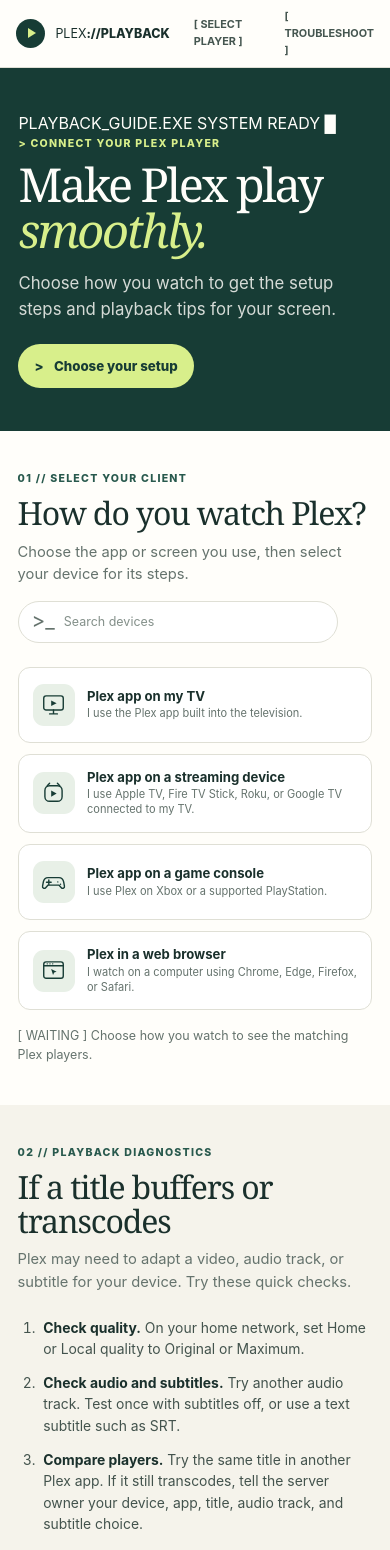
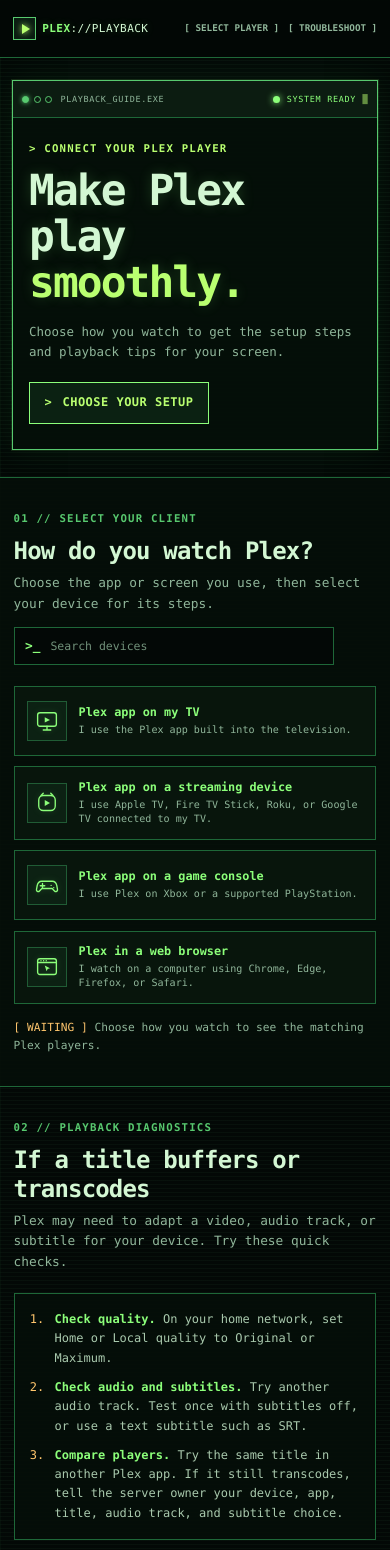
Before and after one commit to cproxy/plex-client-guide, a plain HTML site: page site/index.html in a window 390 px wide. Shown: the top 1550 px of the page. Drawn offline with Linux system fonts and the light colour scheme.

Commit message:
Style guide as a 90s hacker terminal

```diff
--- a/site/styles.css
+++ b/site/styles.css
@@ -1,132 +1,176 @@
 :root {
-  color-scheme: light;
-  --ink: #1a302c; --muted: #65736d; --cream: #f5f3eb; --paper: #fffefa;
-  --line: #dfdfd5; --green: #173c35; --green-2: #28594d; --lime: #d8ef8b; --orange: #d97d55; --mint: #e8f0e7;
-  font-family: Inter, ui-sans-serif, system-ui, -apple-system, BlinkMacSystemFont, "Segoe UI", sans-serif;
+  color-scheme: dark;
+  --ink: #d3f7d3;
+  --muted: #90b69a;
+  --black: #030806;
+  --panel: #07120c;
+  --panel-2: #0b1d12;
+  --line: #1e6738;
+  --green: #8cff7a;
+  --green-2: #58c96f;
+  --lime: #b9ff70;
+  --amber: #ffc66d;
+  --mint: #0d2818;
+  font-family: "Cascadia Mono", "SFMono-Regular", Consolas, "Liberation Mono", monospace;
 }
+
 * { box-sizing: border-box; }
-html { scroll-behavior: smooth; scroll-padding-top: 76px; }
-body { margin: 0; background: var(--cream); color: var(--ink); font-size: 16px; line-height: 1.55; }
+html { scroll-behavior: smooth; scroll-padding-top: 80px; }
+body {
+  margin: 0; color: var(--ink); background-color: var(--black); font-size: 14px; line-height: 1.6;
+  background-image:
+    repeating-linear-gradient(to bottom, rgba(133,255,150,.035) 0, rgba(133,255,150,.035) 1px, transparent 1px, transparent 4px),
+    linear-gradient(rgba(63,184,91,.045) 1px, transparent 1px),
+    linear-gradient(90deg, rgba(63,184,91,.045) 1px, transparent 1px);
+  background-size: auto, 32px 32px, 32px 32px;
+  background-attachment: fixed;
+}
 a { color: inherit; }
 button, input { font: inherit; }
 button { color: inherit; }
 [hidden] { display: none !important; }
-:focus-visible { outline: 3px solid var(--orange); outline-offset: 3px; }
-::selection { color: var(--green); background: var(--lime); }
-.skip-link { position: fixed; z-index: 20; left: 1rem; top: -4rem; padding: .7rem 1rem; background: var(--lime); color: var(--green); border-radius: .5rem; font-weight: 700; }
+:focus-visible { outline: 2px solid var(--amber); outline-offset: 3px; }
+::selection { color: var(--black); background: var(--lime); }
+.skip-link { position: fixed; z-index: 20; left: 1rem; top: -4rem; padding: .65rem .85rem; color: var(--black); background: var(--lime); font-weight: 800; }
 .skip-link:focus { top: 1rem; }
 .visually-hidden { position: absolute; width: 1px; height: 1px; padding: 0; margin: -1px; overflow: hidden; clip: rect(0,0,0,0); white-space: nowrap; border: 0; }
 
-.site-header { position: sticky; top: 0; z-index: 10; min-height: 66px; display: flex; align-items: center; justify-content: space-between; gap: 1.5rem; padding: 0 clamp(1.1rem,5vw,4.5rem); background: var(--paper); border-bottom: 1px solid var(--line); }
-.brand { display: inline-flex; align-items: center; gap: .65rem; text-decoration: none; font-size: .9rem; white-space: nowrap; }
-.brand b { font-weight: 800; }
-.brand-mark { width: 29px; height: 29px; display: inline-grid; place-items: center; border-radius: 50%; background: var(--green); }
-.brand-mark span { width: 0; height: 0; margin-left: 3px; border-top: 5px solid transparent; border-bottom: 5px solid transparent; border-left: 8px solid var(--lime); }
-.main-nav { display: flex; align-items: center; gap: 1.5rem; }
-.main-nav a { color: #455650; font-size: .82rem; font-weight: 700; text-decoration: none; }
-.main-nav a:hover { color: var(--green-2); }
+.site-header {
+  position: sticky; top: 0; z-index: 10; min-height: 62px; display: flex; align-items: center; justify-content: space-between;
+  gap: 1.2rem; padding: .55rem clamp(1rem,5vw,4rem); background: rgba(3,8,6,.96); border-bottom: 1px solid var(--line);
+}
+.brand { display: inline-flex; align-items: center; gap: .6rem; color: var(--green); text-decoration: none; font-size: .83rem; font-weight: 700; letter-spacing: .04em; white-space: nowrap; text-shadow: 0 0 9px rgba(140,255,122,.24); }
+.brand b { color: var(--ink); font-weight: 500; }
+.brand-mark { width: 27px; height: 27px; display: inline-grid; place-items: center; border: 1px solid var(--green-2); background: var(--panel-2); }
+.brand-mark span { width: 0; height: 0; margin-left: 3px; border-top: 5px solid transparent; border-bottom: 5px solid transparent; border-left: 8px solid var(--lime); filter: drop-shadow(0 0 3px var(--lime)); }
+.main-nav { display: flex; align-items: center; gap: 1.25rem; }
+.main-nav a { color: var(--muted); font-size: .72rem; font-weight: 700; text-decoration: none; }
+.main-nav a:hover { color: var(--lime); text-shadow: 0 0 8px rgba(185,255,112,.45); }
 
-.hero { padding: 3.5rem clamp(1.1rem,7vw,7rem); color: var(--paper); background: var(--green); }
-.hero-copy { max-width: 760px; margin: 0 auto; }
-.eyebrow { margin: 0 0 .55rem; color: var(--green-2); text-transform: uppercase; letter-spacing: .12em; font-size: .66rem; font-weight: 850; }
+.hero { padding: 2.3rem clamp(1rem,5vw,4rem) 2.6rem; }
+.terminal-window { max-width: 1080px; margin: 0 auto; border: 1px solid var(--green-2); background: rgba(5,15,9,.96); box-shadow: 0 0 0 1px rgba(140,255,122,.12), 0 0 36px rgba(39,195,77,.09); }
+.terminal-bar { min-height: 37px; display: flex; align-items: center; gap: 1rem; padding: .45rem .8rem; border-bottom: 1px solid var(--line); background: #0c1c11; color: var(--muted); font-size: .65rem; letter-spacing: .08em; }
+.terminal-lights { display: flex; gap: .3rem; }
+.terminal-lights i { width: 7px; height: 7px; display: block; border: 1px solid var(--green-2); border-radius: 50%; }
+.terminal-lights i:first-child { background: var(--green-2); box-shadow: 0 0 5px var(--green-2); }
+.terminal-title { flex: 1; }
+.terminal-status { display: inline-flex; align-items: center; gap: .4rem; color: var(--green); }
+.status-led { width: 7px; height: 7px; display: inline-block; border-radius: 50%; background: var(--green); box-shadow: 0 0 7px var(--green); }
+.terminal-cursor { color: var(--lime); animation: blink 1.15s steps(2,end) infinite; }
+@keyframes blink { 50% { opacity: 0; } }
+.hero-copy { max-width: 760px; padding: clamp(1.5rem,5vw,3.2rem); }
+.eyebrow { margin: 0 0 .6rem; color: var(--green-2); text-transform: uppercase; letter-spacing: .11em; font-size: .67rem; font-weight: 800; }
 .eyebrow-light { color: var(--lime); }
-.hero h1 { margin: .2rem 0 1rem; font-family: Georgia, "Iowan Old Style", serif; font-size: clamp(2.8rem,6vw,4.6rem); line-height: 1; letter-spacing: -.05em; font-weight: 500; }
-.hero h1 em { color: var(--lime); font-weight: 400; }
-.hero-lede { max-width: 560px; margin: 0; color: rgba(255,254,250,.82); font-size: 1.05rem; }
-.hero-actions { margin-top: 1.35rem; }
-.button { display: inline-flex; align-items: center; justify-content: center; gap: .65rem; min-height: 44px; padding: .6rem 1rem; border-radius: 999px; font-size: .83rem; font-weight: 800; text-decoration: none; }
-.button-lime { background: var(--lime); color: var(--green); }
-.button-lime:hover { background: #e4f5a8; }
+.hero h1 { margin: .25rem 0 1rem; color: var(--ink); font-size: clamp(2.2rem,6vw,4.2rem); line-height: 1.08; letter-spacing: -.045em; font-weight: 700; text-shadow: 0 0 14px rgba(140,255,122,.19); }
+.hero h1 em { color: var(--lime); font-style: normal; }
+.hero-lede { max-width: 570px; margin: 0; color: var(--muted); font-size: .9rem; }
+.hero-actions { margin-top: 1.25rem; }
+.button { display: inline-flex; align-items: center; gap: .65rem; min-height: 42px; padding: .55rem .9rem; border: 1px solid var(--green); background: #0b2112; color: var(--lime); font-size: .75rem; font-weight: 800; text-decoration: none; text-transform: uppercase; letter-spacing: .04em; }
+.button:hover { background: #12351c; box-shadow: 0 0 12px rgba(140,255,122,.25); }
 
-.section { padding: 3.3rem clamp(1.1rem,7vw,7rem); }
-.section-heading { display: flex; align-items: end; justify-content: space-between; gap: 1.5rem; margin-bottom: 1.5rem; }
-.section-heading h2 { max-width: 680px; margin: 0; font-family: Georgia, "Iowan Old Style", serif; font-size: clamp(2rem,4vw,3rem); font-weight: 500; line-height: 1.06; letter-spacing: -.035em; }
-.section-lede { max-width: 620px; margin: .65rem 0 0; color: var(--muted); font-size: .92rem; }
-.device-section, .help-section { background: var(--paper); }
-.search-box { display: flex; align-items: center; gap: .45rem; width: min(100%,220px); min-height: 42px; padding: 0 .8rem; border: 1px solid var(--line); border-radius: 999px; background: white; color: var(--muted); }
-.search-box:focus-within { outline: 2px solid var(--green-2); outline-offset: 2px; }
-.search-icon { font-size: 1.3rem; line-height: 1; }
-.search-box input { min-width: 0; width: 100%; border: 0; outline: 0; color: var(--ink); background: transparent; font-size: .78rem; }
-.search-box input::placeholder { color: #84908a; opacity: 1; }
+.section { padding: 2.8rem clamp(1rem,5vw,4rem); }
+.device-section, .help-section { max-width: 1200px; margin: 0 auto; border: 1px solid var(--line); border-width: 1px 0; background: rgba(5,14,8,.88); }
+.section-heading { display: flex; align-items: end; justify-content: space-between; gap: 1.3rem; margin-bottom: 1.3rem; }
+.section-heading h2 { margin: 0; color: var(--ink); font-size: clamp(1.5rem,3.6vw,2.45rem); line-height: 1.2; letter-spacing: -.035em; font-weight: 700; }
+.section-lede { max-width: 630px; margin: .45rem 0 0; color: var(--muted); font-size: .8rem; }
+.search-box { display: flex; align-items: center; gap: .5rem; width: min(100%,210px); min-height: 38px; padding: 0 .65rem; border: 1px solid var(--line); background: var(--black); color: var(--green); }
+.search-box:focus-within { border-color: var(--lime); box-shadow: 0 0 10px rgba(185,255,112,.16); }
+.search-icon { font-size: .8rem; font-weight: 800; }
+.search-box input { min-width: 0; width: 100%; border: 0; outline: 0; color: var(--ink); background: transparent; font-size: .72rem; }
+.search-box input::placeholder { color: #71917a; opacity: 1; }
 
-.category-grid { display: grid; grid-template-columns: repeat(4,minmax(0,1fr)); gap: .7rem; }
-.category-card { display: flex; align-items: center; gap: .75rem; min-height: 88px; padding: .9rem; text-align: left; border: 1px solid var(--line); border-radius: 12px; background: #fff; cursor: pointer; transition: border-color .15s ease,background .15s ease; }
-.category-card:hover { border-color: #91ae98; background: #fbfdf8; }
-.category-card[aria-pressed="true"] { border-color: var(--green); background: #f0f5ec; box-shadow: inset 0 0 0 1px var(--green); }
-.category-icon { display: grid; flex: 0 0 42px; width: 42px; height: 42px; place-items: center; color: var(--green); border-radius: 11px; background: var(--mint); }
-.category-icon svg { width: 25px; height: 25px; }
+.category-grid { display: grid; grid-template-columns: repeat(4,minmax(0,1fr)); gap: .65rem; }
+.category-card { display: flex; align-items: center; gap: .7rem; min-height: 84px; padding: .8rem; text-align: left; border: 1px solid var(--line); background: #08150c; cursor: pointer; transition: border-color .15s ease,background .15s ease; }
+.category-card:hover { border-color: var(--green); background: #0b1d11; }
+.category-card[aria-pressed="true"] { border-color: var(--lime); background: #102419; box-shadow: inset 0 0 0 1px rgba(185,255,112,.3), 0 0 11px rgba(185,255,112,.11); }
+.category-icon { display: grid; flex: 0 0 40px; width: 40px; height: 40px; place-items: center; border: 1px solid #205c35; color: var(--green); background: #0c2113; }
+.category-icon svg { width: 24px; height: 24px; filter: drop-shadow(0 0 3px rgba(140,255,122,.18)); }
 .category-copy { min-width: 0; display: grid; gap: .12rem; }
-.category-copy strong { font-size: .82rem; line-height: 1.25; }
-.category-copy span { color: var(--muted); font-size: .69rem; line-height: 1.35; }
-.picker-hint { margin: 1rem 0 0; color: var(--muted); font-size: .78rem; }
-.device-results { margin-top: 2rem; }
-.results-heading { display: flex; align-items: end; justify-content: space-between; gap: 1rem; margin-bottom: .8rem; }
-.results-heading h3 { margin: 0; font-family: Georgia, "Iowan Old Style", serif; font-size: 1.6rem; font-weight: 500; line-height: 1.15; }
-.result-count { margin: 0; color: var(--muted); font-size: .75rem; }
-.device-grid { display: grid; grid-template-columns: repeat(3,minmax(0,1fr)); gap: .65rem; }
-.device-card { position: relative; display: flex; align-items: flex-start; gap: .7rem; min-height: 94px; padding: .85rem; text-align: left; border: 1px solid var(--line); border-radius: 11px; background: #fff; cursor: pointer; transition: border-color .15s ease,background .15s ease; }
-.device-card:hover { border-color: #91ae98; background: #fbfdf8; }
-.device-card[aria-pressed="true"] { border-color: var(--green); box-shadow: inset 0 0 0 1px var(--green); background: #f5f8f1; }
-.device-card .category-icon { flex-basis: 36px; width: 36px; height: 36px; border-radius: 9px; }
-.device-card .category-icon svg { width: 21px; height: 21px; }
-.device-copy { display: grid; gap: .25rem; padding-right: .75rem; }
-.device-copy strong { font-size: .8rem; line-height: 1.3; }
-.device-copy span { color: var(--muted); font-size: .68rem; line-height: 1.4; }
-.card-arrow { position: absolute; right: .7rem; bottom: .55rem; color: #789181; font-size: .9rem; }
-.empty-results { grid-column: 1/-1; padding: 1.2rem; border: 1px dashed #b9c5b9; border-radius: 10px; color: var(--muted); text-align: center; }
+.category-copy strong { color: var(--green); font-size: .74rem; line-height: 1.35; }
+.category-copy span { color: var(--muted); font-size: .63rem; line-height: 1.4; }
+.picker-hint { margin: .9rem 0 0; color: var(--muted); font-size: .7rem; }
+.picker-hint span { color: var(--amber); }
 
-.guide-panel { display: grid; grid-template-columns: .8fr 1.2fr; gap: 1.5rem; margin-top: 1rem; padding: clamp(1rem,3vw,1.7rem); border: 1px solid #d9e1d6; border-radius: 14px; background: #f1f5ee; }
+.device-results { margin-top: 1.7rem; }
+.results-heading { display: flex; align-items: baseline; justify-content: space-between; gap: 1rem; margin-bottom: .75rem; }
+.results-heading h3 { margin: 0; color: var(--lime); font-size: 1rem; font-weight: 700; }
+.result-count { margin: 0; color: var(--muted); font-size: .68rem; }
+.device-grid { display: grid; grid-template-columns: repeat(3,minmax(0,1fr)); gap: .6rem; }
+.device-card { position: relative; display: flex; align-items: flex-start; gap: .65rem; min-height: 84px; padding: .75rem; text-align: left; border: 1px solid var(--line); background: #07120b; cursor: pointer; }
+.device-card:hover { border-color: var(--green-2); background: #0a1a10; }
+.device-card[aria-pressed="true"] { border-color: var(--lime); background: #102419; }
+.device-card .category-icon { flex-basis: 33px; width: 33px; height: 33px; }
+.device-card .category-icon svg { width: 20px; height: 20px; }
+.device-copy { display: grid; gap: .2rem; padding-right: .65rem; }
+.device-copy strong { color: var(--green); font-size: .72rem; line-height: 1.35; }
+.device-copy span { color: var(--muted); font-size: .62rem; line-height: 1.4; }
+.card-arrow { position: absolute; right: .55rem; bottom: .35rem; color: var(--amber); font-size: .8rem; }
+.empty-results { grid-column: 1/-1; padding: 1rem; border: 1px dashed var(--line); color: var(--muted); text-align: center; }
+
+.guide-panel { display: grid; grid-template-columns: .8fr 1.2fr; gap: 1.2rem; margin-top: .9rem; padding: clamp(.9rem,2.8vw,1.45rem); border: 1px solid var(--green-2); background: #07130b; box-shadow: inset 0 0 18px rgba(20,84,39,.12); }
 .guide-header { align-self: start; }
-.guide-label { display: inline-flex; align-items: center; gap: .4rem; margin: 0 0 .55rem; color: var(--green-2); font-size: .63rem; text-transform: uppercase; letter-spacing: .12em; font-weight: 850; }
-.guide-label::before { content: ""; width: 7px; height: 7px; border-radius: 50%; background: var(--orange); }
-.guide-panel h3 { margin: 0; font-family: Georgia, "Iowan Old Style", serif; font-size: clamp(1.65rem,2.8vw,2.2rem); line-height: 1.05; font-weight: 500; letter-spacing: -.03em; }
-.guide-platform { margin: .45rem 0 .65rem; color: var(--green-2); font-size: .76rem; font-weight: 750; }
-.guide-summary { margin: 0 0 .8rem; color: var(--muted); font-size: .82rem; }
-.guide-callout { display: grid; gap: .1rem; padding: .7rem .8rem; border-left: 3px solid var(--lime); border-radius: 0 8px 8px 0; background: #fff; font-size: .73rem; }
+.guide-label { display: inline-flex; align-items: center; gap: .4rem; margin: 0 0 .5rem; color: var(--amber); font-size: .62rem; text-transform: uppercase; letter-spacing: .1em; font-weight: 800; }
+.guide-label::before { content: "●"; color: var(--green); font-size: .55rem; }
+.guide-panel h3 { margin: 0; color: var(--lime); font-size: clamp(1.4rem,2.8vw,2rem); line-height: 1.1; font-weight: 700; }
+.guide-platform { margin: .4rem 0 .6rem; color: var(--green); font-size: .7rem; font-weight: 700; }
+.guide-summary { margin: 0 0 .7rem; color: var(--muted); font-size: .74rem; }
+.guide-callout { display: grid; gap: .1rem; padding: .65rem .75rem; border-left: 2px solid var(--amber); background: #0b1a10; font-size: .68rem; }
 .guide-callout span { color: var(--muted); }
-.guide-content { display: grid; gap: .8rem; }
-.guide-block { padding: .85rem .95rem; border: 1px solid #dfe5db; border-radius: 10px; background: #fff; }
-.guide-block h4 { margin: 0 0 .45rem; font-size: .78rem; }
-.guide-list { display: grid; gap: .42rem; margin: 0; padding: 0; list-style: none; }
-.guide-list li { display: grid; grid-template-columns: 22px 1fr; gap: .5rem; align-items: start; color: #43534d; font-size: .75rem; }
-.list-marker { display: grid; place-items: center; width: 21px; height: 21px; border-radius: 50%; background: var(--mint); color: var(--green); font-size: .65rem; font-weight: 800; }
-.settings-list { display: grid; gap: .45rem; margin: 0; }
-.setting-row { display: grid; grid-template-columns: minmax(110px,.35fr) 1fr; gap: .7rem; font-size: .74rem; }
-.setting-row dt { font-weight: 750; }
-.setting-row dd { margin: 0; color: #53635d; }
+.guide-content { display: grid; gap: .65rem; }
+.guide-block { padding: .75rem .85rem; border: 1px solid #1b4c2d; background: #09160d; }
+.guide-block h4 { margin: 0 0 .4rem; color: var(--green); font-size: .7rem; text-transform: uppercase; letter-spacing: .05em; }
+.guide-list { display: grid; gap: .35rem; margin: 0; padding: 0; list-style: none; }
+.guide-list li { display: grid; grid-template-columns: 20px 1fr; gap: .45rem; align-items: start; color: #a9c9ad; font-size: .68rem; }
+.list-marker { display: grid; place-items: center; width: 19px; height: 19px; border: 1px solid #26613a; color: var(--green); font-size: .6rem; font-weight: 800; }
+.settings-list { display: grid; gap: .4rem; margin: 0; }
+.setting-row { display: grid; grid-template-columns: minmax(115px,.35fr) 1fr; gap: .65rem; font-size: .68rem; }
+.setting-row dt { color: var(--green); font-weight: 800; }
+.setting-row dd { margin: 0; color: #a9c9ad; }
 
-.playback-section { background: var(--cream); }
-.playback-tips { display: grid; gap: .75rem; max-width: 900px; margin: 0; padding-left: 1.35rem; }
-.playback-tips li { padding-left: .25rem; color: #43534d; font-size: .87rem; }
-.playback-tips strong { color: var(--ink); }
-.playback-note { max-width: 900px; margin: 1.25rem 0 0; padding: .85rem 1rem; border-left: 3px solid var(--green-2); border-radius: 0 8px 8px 0; background: #fff; color: var(--muted); font-size: .78rem; }
-.playback-note a { color: var(--green); font-weight: 750; text-underline-offset: 3px; }
-.resource-grid { display: grid; grid-template-columns: repeat(3,minmax(0,1fr)); gap: .65rem; }
-.resource-link { display: flex; justify-content: space-between; align-items: center; gap: .8rem; padding: .75rem .85rem; border: 1px solid var(--line); border-radius: 9px; background: #fff; color: var(--green); font-size: .74rem; font-weight: 700; text-decoration: none; }
-.resource-link:hover { border-color: #91ae98; background: #fbfdf8; }
+.playback-section { max-width: 1200px; margin: 0 auto; border-bottom: 1px solid var(--line); }
+.playback-tips { display: grid; gap: .65rem; max-width: 930px; margin: 0; padding: 1rem 1rem 1rem 2.3rem; border: 1px solid var(--line); background: rgba(5,14,8,.88); }
+.playback-tips li { padding-left: .2rem; color: #a9c9ad; font-size: .75rem; }
+.playback-tips li::marker { color: var(--amber); }
+.playback-tips strong { color: var(--green); }
+.playback-note { max-width: 930px; margin: .8rem 0 0; padding: .7rem .8rem; border-left: 2px solid var(--green-2); background: rgba(5,14,8,.88); color: var(--muted); font-size: .67rem; }
+.playback-note strong { color: var(--green); }
+.playback-note a { color: var(--lime); font-weight: 700; text-underline-offset: 3px; }
 
-.site-footer { display: flex; justify-content: space-between; align-items: center; gap: 1rem; padding: 1rem clamp(1.1rem,5vw,4.5rem); border-top: 1px solid var(--line); background: var(--paper); }
-.back-top { color: var(--green-2); font-size: .75rem; font-weight: 750; text-decoration: none; }
-@media (max-width: 940px) {
+.help-section { margin-top: .5rem; }
+.resource-grid { display: grid; grid-template-columns: repeat(3,minmax(0,1fr)); gap: .55rem; }
+.resource-link { display: flex; justify-content: space-between; align-items: center; gap: .7rem; padding: .65rem .75rem; border: 1px solid var(--line); background: #07120b; color: var(--green); font-size: .67rem; font-weight: 700; text-decoration: none; }
+.resource-link:hover { border-color: var(--green); color: var(--lime); background: #0b1d12; }
+
+.site-footer { display: flex; justify-content: space-between; align-items: center; gap: 1rem; padding: .9rem clamp(1rem,5vw,4rem); border-top: 1px solid var(--line); background: #030806; }
+.footer-status { display: inline-flex; align-items: center; gap: .45rem; color: var(--muted); font-size: .62rem; letter-spacing: .07em; }
+.back-top { color: var(--green); font-size: .68rem; font-weight: 800; text-decoration: none; }
+.back-top:hover { color: var(--lime); }
+
+@media (max-width: 960px) {
   .category-grid { grid-template-columns: repeat(2,minmax(0,1fr)); }
-  .device-grid { grid-template-columns: repeat(2,minmax(0,1fr)); }
+  .device-grid, .resource-grid { grid-template-columns: repeat(2,minmax(0,1fr)); }
   .guide-panel { grid-template-columns: 1fr; }
 }
 @media (max-width: 620px) {
-  .site-header { min-height: 60px; padding: .5rem 1rem; }
-  .main-nav { gap: .8rem; }
-  .main-nav a { font-size: .72rem; }
-  .hero { padding: 2.7rem 1.15rem; }
-  .hero h1 { font-size: clamp(2.6rem,12vw,3.8rem); }
-  .section { padding: 2.5rem 1.1rem; }
-  .section-heading { display: grid; align-items: start; gap: .9rem; }
+  .site-header { min-height: 58px; padding: .45rem .8rem; }
+  .main-nav { gap: .55rem; }
+  .main-nav a { font-size: .58rem; }
+  .brand { font-size: .69rem; gap: .4rem; }
+  .brand-mark { width: 23px; height: 23px; }
+  .hero { padding: 1.4rem .75rem 1.7rem; }
+  .terminal-bar { gap: .5rem; padding: .4rem .55rem; font-size: .53rem; }
+  .hero-copy { padding: 1.35rem 1rem 1.6rem; }
+  .hero h1 { font-size: clamp(2rem,11vw,3.2rem); }
+  .hero-lede { font-size: .78rem; }
+  .section { padding: 2rem .85rem; }
+  .section-heading { display: grid; align-items: start; gap: .8rem; }
   .search-box { width: 100%; max-width: 320px; }
   .category-grid, .device-grid, .resource-grid { grid-template-columns: 1fr; }
-  .category-card { min-height: 76px; }
+  .category-card { min-height: 70px; }
   .setting-row { grid-template-columns: 1fr; gap: .05rem; }
+  .footer-status { display: none; }
 }
-@media (max-width: 390px) {
-  .brand { font-size: .78rem; }
-  .main-nav { gap: .55rem; }
-  .main-nav a { font-size: .68rem; }
+@media (prefers-reduced-motion: reduce) {
+  html { scroll-behavior: auto; }
+  *, *::before, *::after { animation-duration: .01ms !important; transition-duration: .01ms !important; }
 }
```
